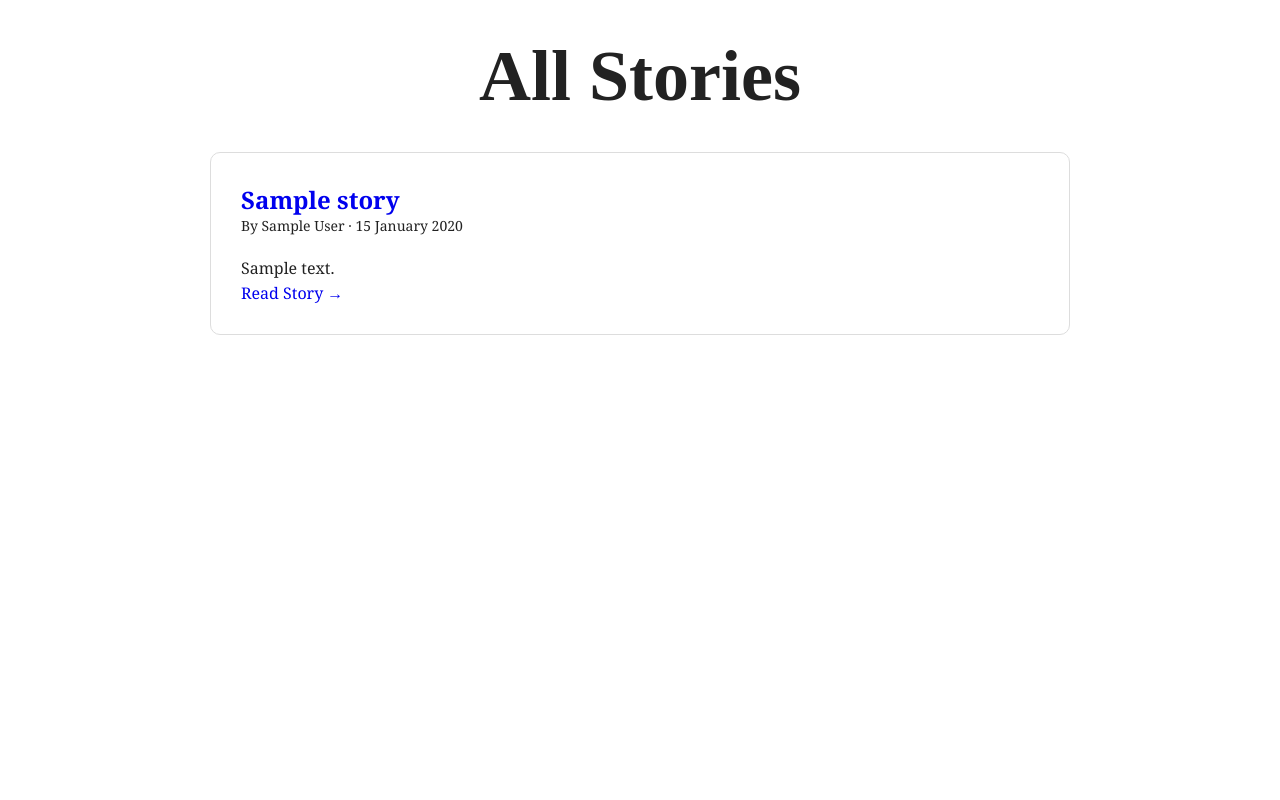
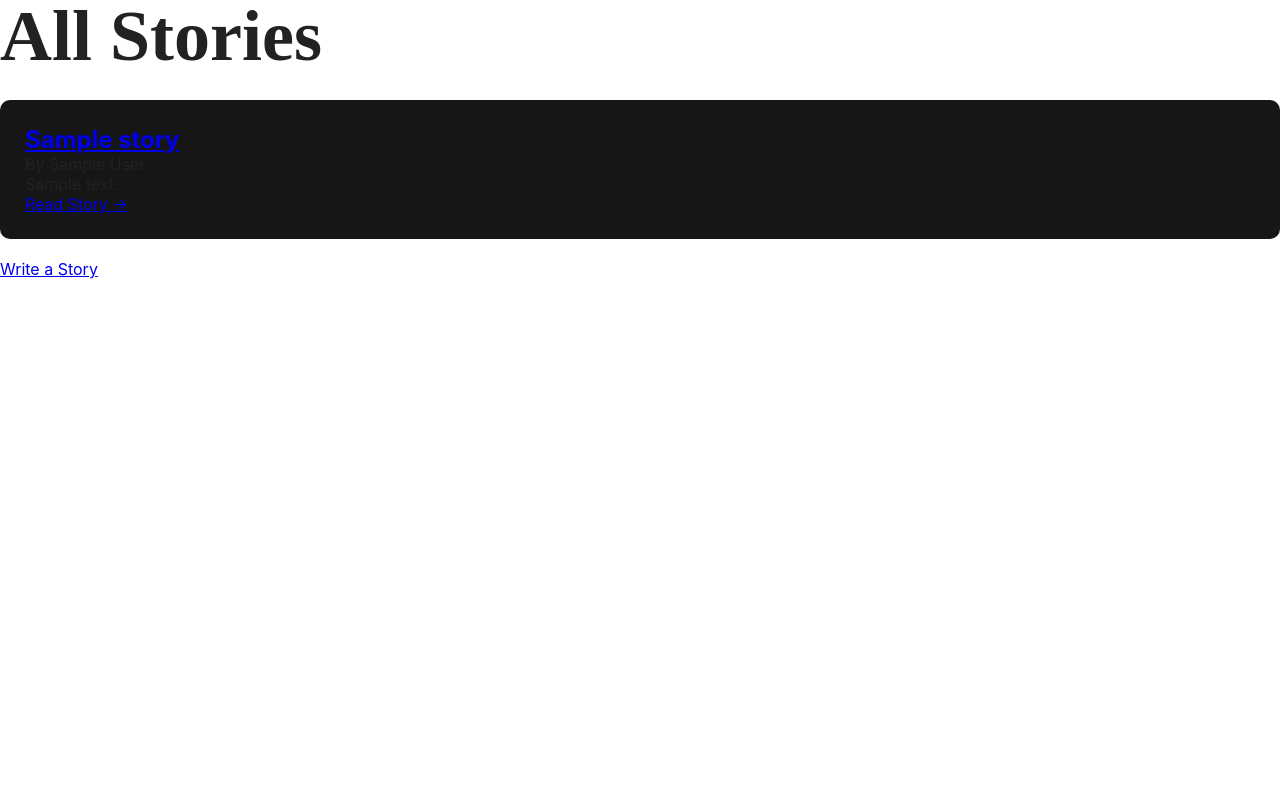
Before and after one commit to joe032NM/dear-nobody, a Flask app: page /stories in a window 1280 px wide. Run offline with Flask 3, Linux system fonts and the light colour scheme; tables that the repository leaves empty hold one stand-in row (values such as "Sample post").

Commit message:
Update stories.html

```diff
--- a/templates/stories.html
+++ b/templates/stories.html
@@ -8,55 +8,6 @@
 
     <link rel="stylesheet"
           href="{{ url_for('static', filename='css/style.css') }}">
-
-    <style>
-        body {
-            max-width: 900px;
-            margin: 0 auto;
-            padding: 40px 20px;
-            font-family: Georgia, serif;
-        }
-
-        h1 {
-            text-align: center;
-            margin-bottom: 40px;
-        }
-
-        article {
-            padding: 30px;
-            margin-bottom: 30px;
-            border: 1px solid #ddd;
-            border-radius: 10px;
-        }
-
-        article h2 {
-            margin-top: 0;
-        }
-
-        article h2 a {
-            text-decoration: none;
-        }
-
-        .story-preview {
-            line-height: 1.7;
-        }
-
-        .story-meta {
-            font-size: 14px;
-            margin-bottom: 20px;
-        }
-
-        .read-more {
-            text-decoration: none;
-        }
-
-        .write-story {
-            display: block;
-            text-align: center;
-            margin-top: 30px;
-            font-size: 18px;
-        }
-    </style>
 </head>
 
 <body>
@@ -65,7 +16,7 @@
 
     {% for post in posts %}
 
-        <article>
+    <div class="story-card">
 
         <h2>
             <a href="{{ url_for('view_story', story_id=post.id) }}">
@@ -73,35 +24,28 @@
             </a>
         </h2>
 
-            <div class="story-meta">
-                By {{ post.author }} ·
-                {{ post.created_at.strftime('%d %B %Y') }}
-            </div>
-
-            <p class="story-preview">
-                {{ post.content[:250] }}
-                {% if post.content|length > 250 %}...{% endif %}
+        <p>
+            By {{ post.author }}
         </p>
 
-            <a class="read-more"
-               href="{{ url_for('view_story', story_id=post.id) }}">
+        <p>
+            {{ post.content[:200] }}
+            {% if post.content|length > 200 %}...{% endif %}
+        </p>
+
+        <a href="{{ url_for('view_story', story_id=post.id) }}">
             Read Story →
         </a>
 
-        </article>
-
-    {% else %}
-
-        <p>No stories published yet.</p>
+    </div>
 
     {% endfor %}
 
-    {% if session.get("user") %}
-        <a class="write-story"
-           href="{{ url_for('new_story') }}">
-            ✍️ Write a Story
+    <br>
+
+    <a href="{{ url_for('new_story') }}">
+        Write a Story
     </a>
-    {% endif %}
 
 </body>
 </html>
```
Lines whose indentation alone changed are shown as unchanged.
